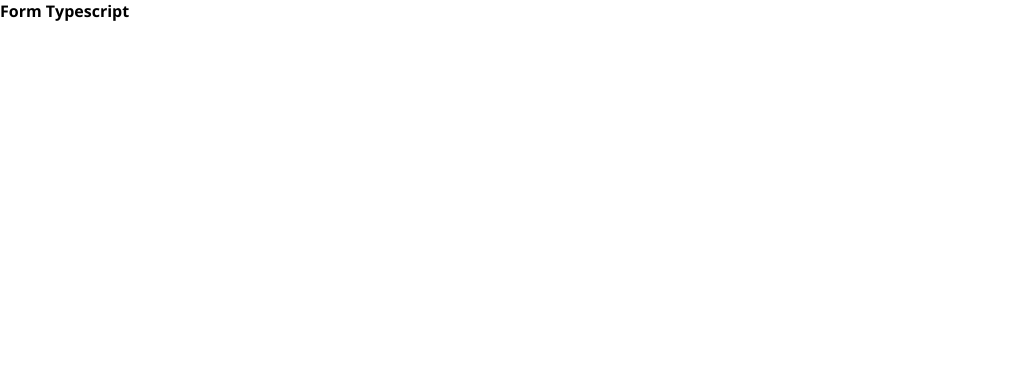
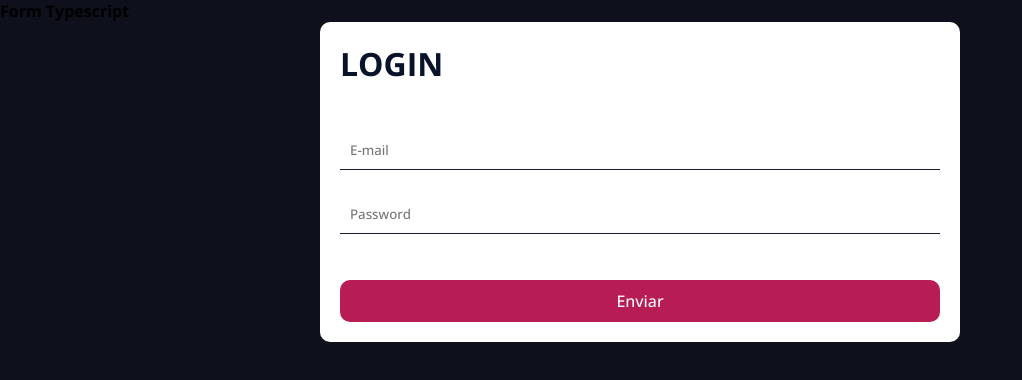
Before and after one commit to eiericksilva/form_typescript, a React (Create React App) app: page / in a window 1280 px wide. Shown: the top 380 px of the page, without its empty margins (0-1022 px from the left). Built offline with nearby package versions, Linux system fonts and the light colour scheme.

Commit message:
tela de login contruida

```diff
--- a/src/App.js
+++ b/src/App.js
@@ -1,7 +1,10 @@
+import Form from "./components/form";
+
 function App() {
   return (
     <div className="App">
       <h4>Form Typescript</h4>
+      <Form />
     </div>
   );
 }
--- /dev/null
+++ b/src/components/button/index.jsx
@@ -0,0 +1,8 @@
+import React from "react";
+import { ButtonSubmit } from "./styles";
+
+const Button = () => {
+  return <ButtonSubmit>Enviar</ButtonSubmit>;
+};
+
+export default Button;
--- /dev/null
+++ b/src/components/button/styles.js
@@ -0,0 +1,15 @@
+import styled from "styled-components";
+
+export const ButtonSubmit = styled.button`
+  padding: 10px;
+  background-color: #b71c55;
+  color: #ffffff;
+  font-size: 16px;
+  border: none;
+  border-radius: 10px;
+
+  &:hover {
+    background-color: #bf1690;
+    cursor: pointer;
+  }
+`;
--- /dev/null
+++ b/src/components/form/index.jsx
@@ -0,0 +1,18 @@
+import React from "react";
+import Button from "../button";
+import Input from "../input";
+import { Container, Title } from "./styles";
+
+const Form = () => {
+  return (
+    <div>
+      <Container>
+        <Title>Login</Title>
+        <Input />
+        <Button />
+      </Container>
+    </div>
+  );
+};
+
+export default Form;
--- /dev/null
+++ b/src/components/form/styles.js
@@ -0,0 +1,20 @@
+import styled from "styled-components";
+
+export const Container = styled.div`
+  background-color: #ffffff;
+  width: 50%;
+  height: 40vh;
+  border-radius: 10px;
+
+  padding: 20px;
+  margin: auto;
+
+  display: flex;
+  flex-direction: column;
+  justify-content: space-between;
+`;
+
+export const Title = styled.h1`
+  color: #081229;
+  text-transform: uppercase;
+`;
--- /dev/null
+++ b/src/components/input/index.jsx
@@ -0,0 +1,13 @@
+import React from "react";
+import { InputContainer } from "./styles";
+
+const Input = () => {
+  return (
+    <InputContainer>
+      <input type="text" placeholder="E-mail" />
+      <input type="password" placeholder="Password" />
+    </InputContainer>
+  );
+};
+
+export default Input;
--- /dev/null
+++ b/src/components/input/styles.js
@@ -0,0 +1,14 @@
+import styled from "styled-components";
+
+export const InputContainer = styled.div`
+  display: flex;
+  flex-direction: column;
+  gap: 25px;
+
+  input {
+    padding: 10px;
+    border: none;
+    border-bottom: 1px solid #191d3a;
+    outline: none;
+  }
+`;
--- a/src/global.js
+++ b/src/global.js
@@ -7,4 +7,8 @@ export const GlobalStyle = createGlobalStyle`
         box-sizing: border-box;
         font-family: 'Open Sans', sans-serif;
     }
+
+    body {
+        background-color: #0E101C;
+    }
 `;
```
